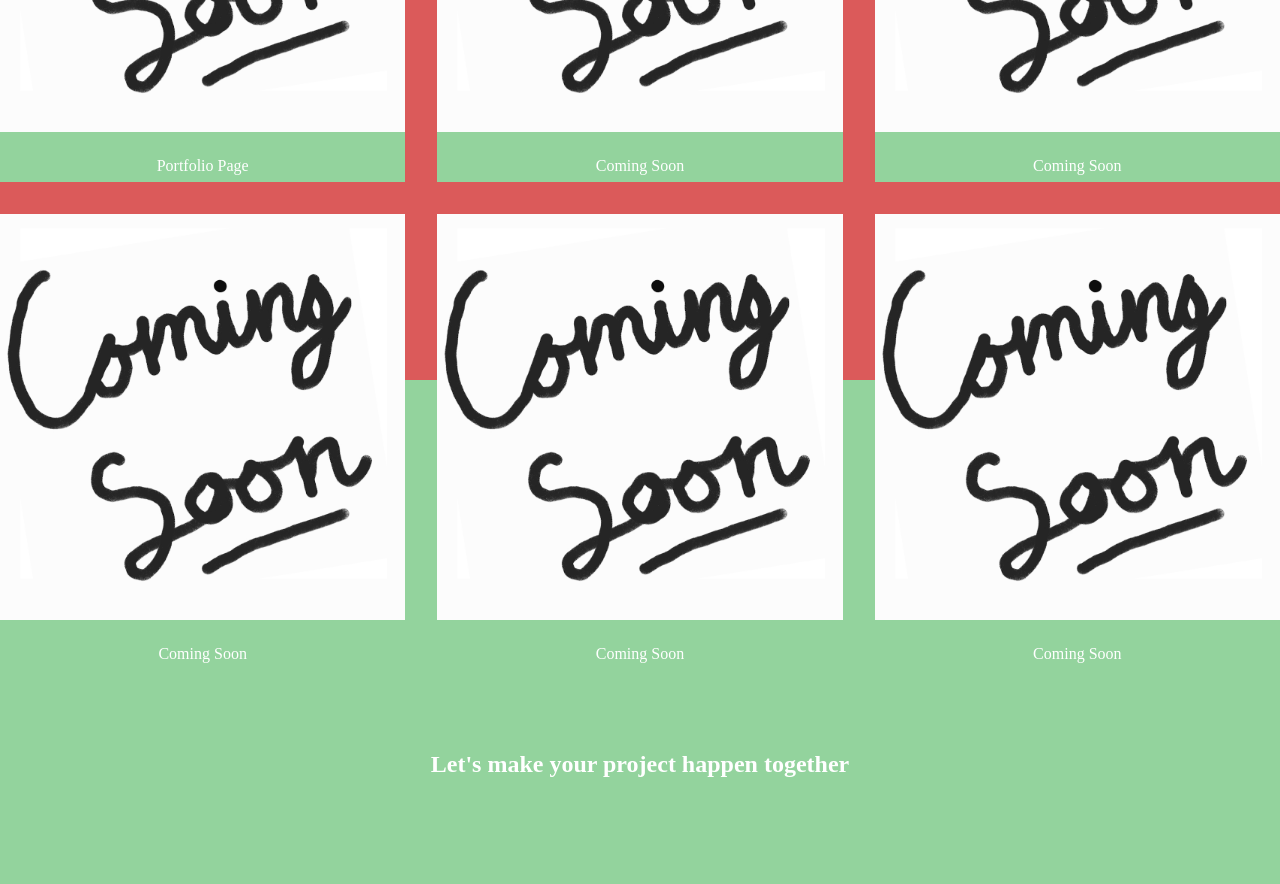
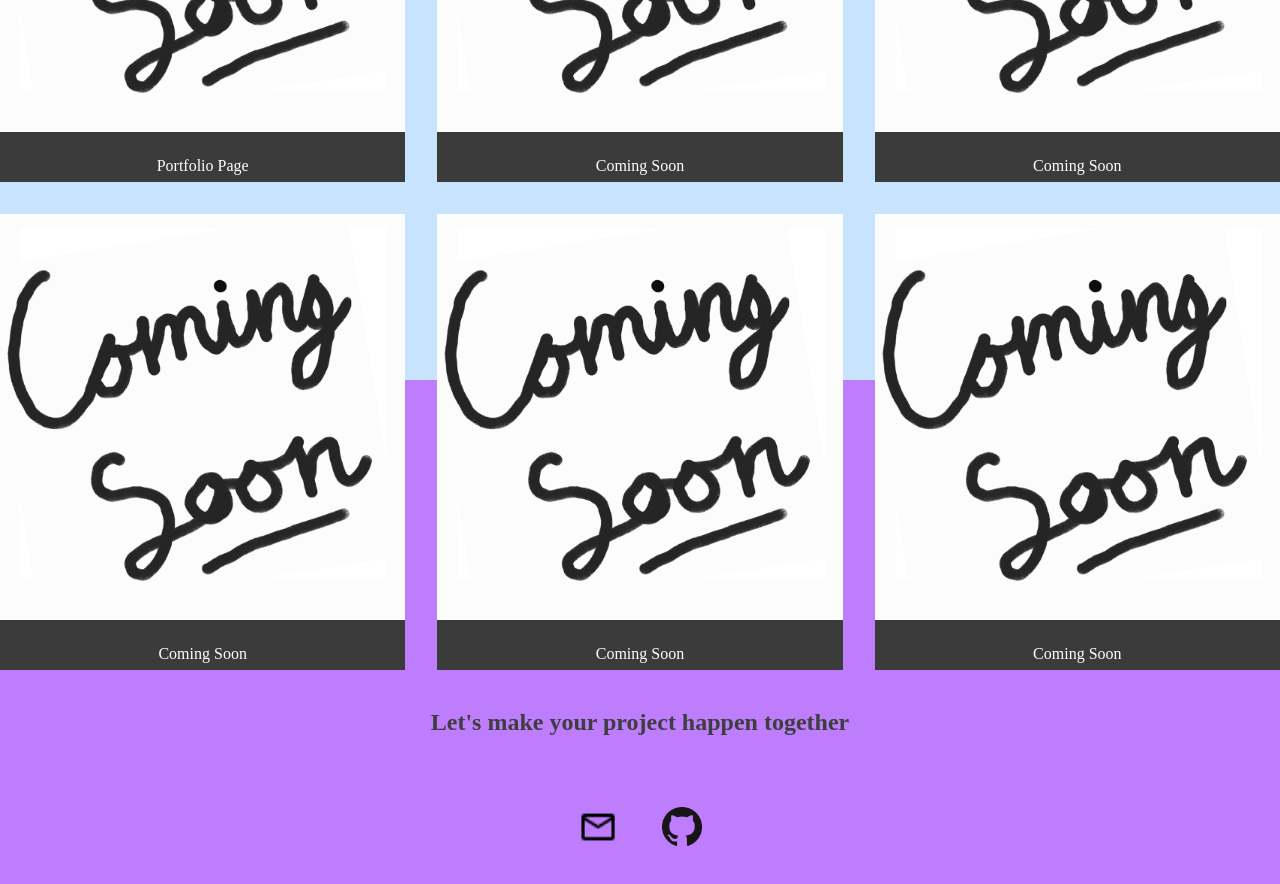
Before and after one commit to Bokhylle/Personal-portfolio, a plain HTML site: page index.html in a window 1280 px wide. Shown: the part 1300-2184 px from the top of the page. Drawn offline with Linux system fonts and the light colour scheme.

Commit message:
formating project tiles and media queries

```diff
--- a/css/style.css
+++ b/css/style.css
@@ -1,10 +1,13 @@
 /* style.css */
 :root {
-    --fontcolor: white;
+    --fontcolor: rgb(63, 62, 62);
     --textsize: 19px;
-    --projectbackgroundcolor: rgb(219, 90, 90);
-    --headerfootercolor: lightblue;
-    --contactcolor: rgb(147, 211, 157);
+    --projectbackgroundcolor: rgb(200,227,254);
+    --headerfootercolor: rgb(255, 255, 255);
+    --contactcolor: hsl(270,97%,74.1%);
+    --welcomebackground: rgb(254,227,200);
+    --tile-text: white;
+    --tile-background: rgb(59, 59, 59);
 }
 
 html {
@@ -100,7 +103,8 @@ align-self: flex-start;
 }
 .project-tile-text {
     text-align: center;
-    background-color: var(--contactcolor);
+    background-color: var(--tile-background);
+    color: var(--tile-text);
     width: 100%;
     margin: 0;
     height: 25px;
@@ -113,10 +117,27 @@ align-self: flex-start;
     margin-top: 10vh;
     margin-bottom: 5vh;
 }
+.social-icons img {
+
+    width: 40px;
+    padding: 20px;
+}
 a:link {
-    font-size: var(--textsize);
-
-}
+    text-decoration: none;
+    color: var(--fontcolor);
+    }
+    a:visited {
+        text-decoration: none;
+        color: var(--fontcolor);
+        }
+        a:hover {
+            text-decoration: none;
+            color: var(--fontcolor);
+            }
+            a:active {
+                text-decoration: none;
+                color: var(--fontcolor);
+                }
 #projects {
     background-color: var(--projectbackgroundcolor);
     display: flex;
--- a/index.html
+++ b/index.html
@@ -21,7 +21,7 @@
         <section id="welcome-section">
         <div id="name" class="text-container">
             <h1 class="content-text">Hi I'm Sindre</h1>
-            <p class="content-text">a web developer in the making</p>
+            <p class="content-text"><em>I Develop Stuff</em></p>
         </div>
         </section>
         <section id="projects">
@@ -60,9 +60,8 @@
             <h1 class="content-text">Let's make your project happen together</h1>
             <p></p>
             <div id="social-links" class="content-text">
-                <a class="social-icons"></a>
-                <a href="https://github.com/Bokhylle" class="social-icons" id="profile-link" target="_blank"></a>
-                <a class="social-icons"></a>
+                <a href="mailto:sinfr91@gmail.com" class="social-icons"><img src="img/outline_mail_outline_black_24dp.png"/></a>
+                <a href="https://github.com/Bokhylle" class="social-icons" id="profile-link" target="_blank"><img src="img/GitHub-Mark-64px.png"/></a>
             </div>
             </div>
         </section>
```
Also changed, not shown: img/GitHub-Mark-64px.png (added), img/outline_mail_outline_black_24dp.png (added).
